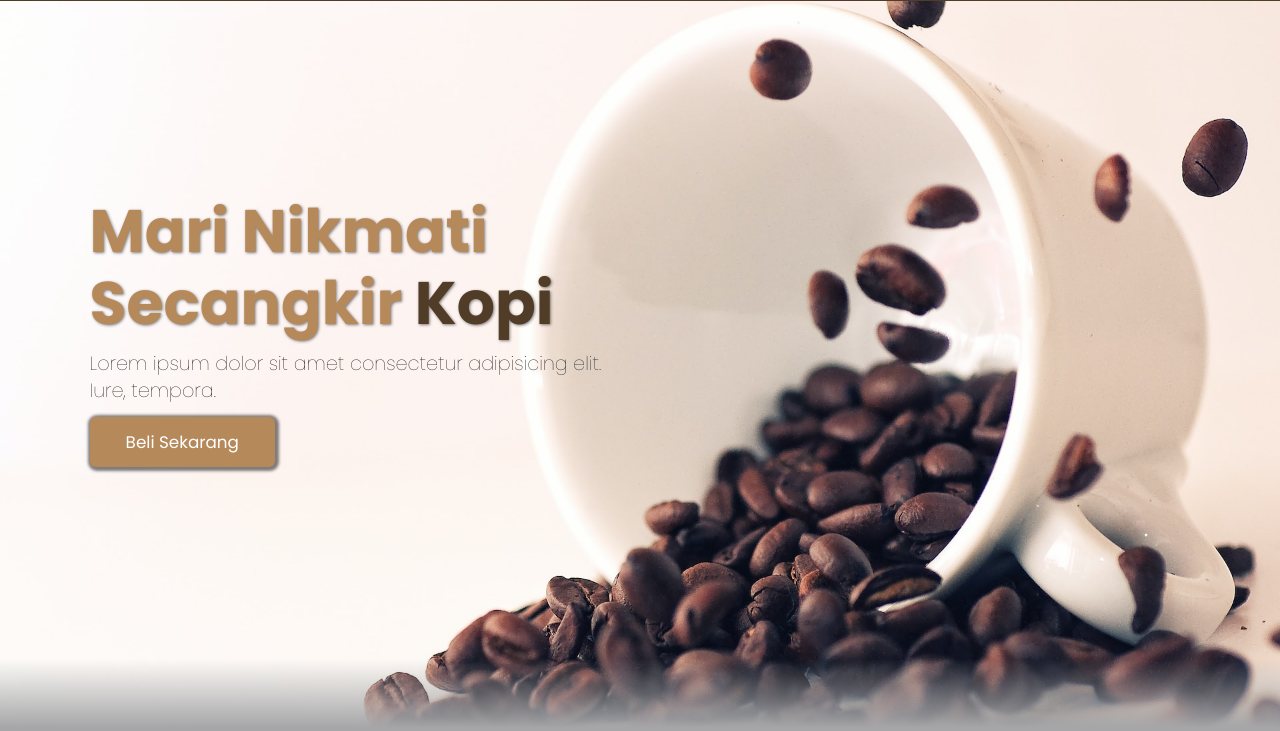
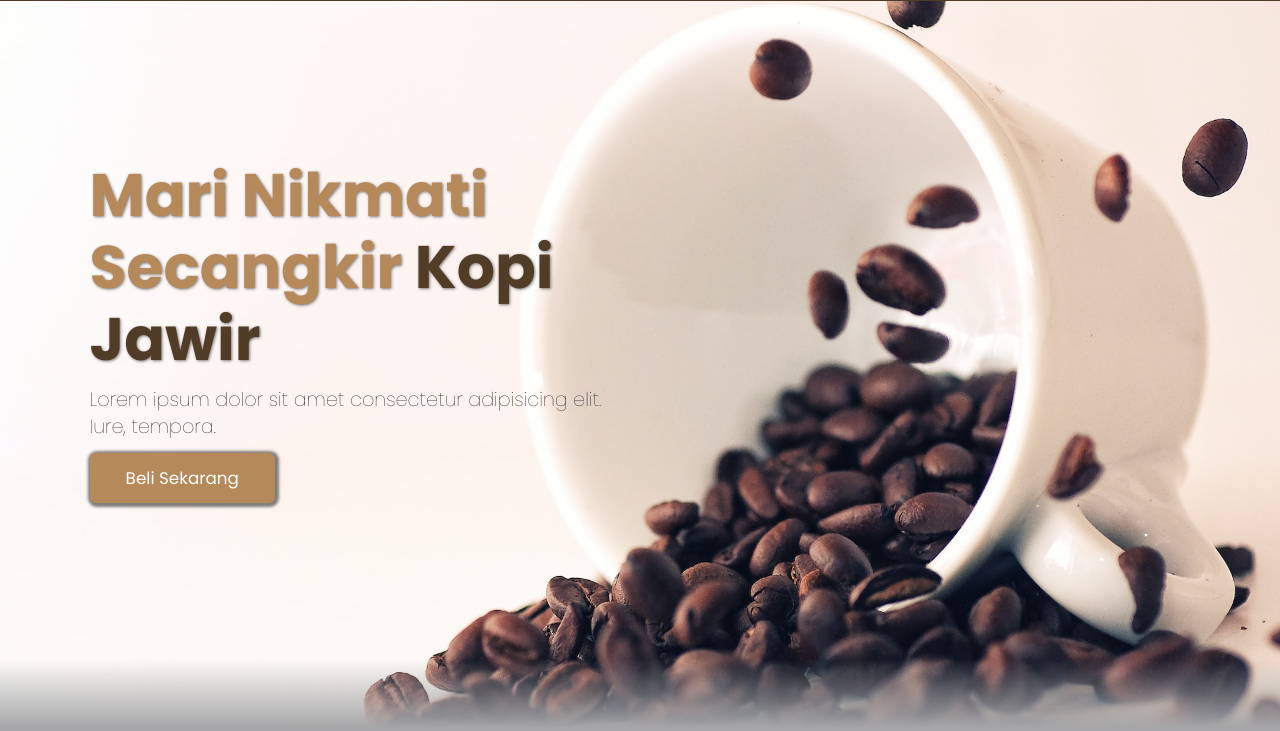
Before and after one commit to anotheroff/Kedai-Kopi-SandikaGalih, a plain HTML site: page index.html in a window 1280 px wide. Shown: the part 69-800 px from the top of the page. Drawn offline with nearby package versions, Linux system fonts and the light colour scheme.

Commit message:
Update index.html

```diff
--- a/index.html
+++ b/index.html
@@ -41,7 +41,7 @@
     <!-- Hero Section start -->
     <section class="hero" id="home">
       <main class="content">
-        <h1>Mari Nikmati Secangkir <span>Kopi</span></h1>
+        <h1>Mari Nikmati Secangkir <span>Kopi Jawir</span></h1>
         <p>
           Lorem ipsum dolor sit amet consectetur adipisicing elit. Iure,
           tempora.
```
